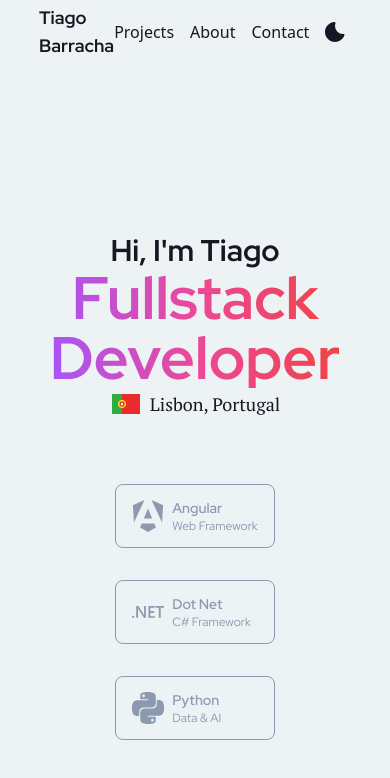
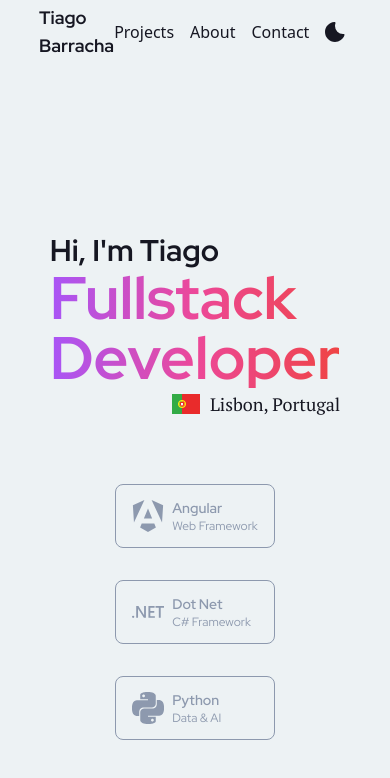
Before and after one commit to tbarracha/tbarracha.github.io, an Angular app: page / in a window 390 px wide. Shown: the top 778 px of the page. Built offline with nearby package versions, Linux system fonts and the light colour scheme; no server answers.

Commit message:
Update page-home.component.html

```diff
--- a/src/app/pages/page-home/page-home.component.html
+++ b/src/app/pages/page-home/page-home.component.html
@@ -11,14 +11,17 @@
 
             <!-- Hello Section -->
             <div class="leading-tight">
-                <h1 class="text-3xl sm:text-5xl font-bold text-center sm:text-left">
+                <h1 class="text-3xl text-left  font-bold sm:text-5xl">
                     Hi, I'm Tiago
                 </h1>
-                <h1 class="text-6xl sm:text-7xl font-bold text-center bg-main-gradient bg-clip-text text-transparent">
-                    Fullstack Developer
-                </h1>
+                <div class="flex text-6xl font-bold bg-main-gradient bg-clip-text text-transparent text-left
+                flex-col space-x-0
+                sm:flex-row sm:space-x-4 sm:space-y-0
+                sm:text-7xl sm:text-center">
+                    <span>Fullstack</span> <span>Developer</span>
+                </div>
 
-                <div class="flex items-center justify-center sm:justify-end space-x-2">
+                <div class="flex items-center justify-end space-x-2">
                     <img src="images/portugal.png" alt="Portugal Flag" class="w-8 h-8" />
                     <p class="text-lg sm:text-xl font-pt-serif">Lisbon, Portugal</p>
                 </div>
@@ -43,7 +46,7 @@
         <!-- Project Section Here -->
 
         <!-- Project Type Selector (sticky) -->
-        <section class="sticky top-0 z-10 py-4 h-10">
+        <section class="sticky top-0 z-10 py-4 h-10 w-full">
             <div class="z-0 absolute -top-1 w-full h-1/2 bg-background">
             </div>
             <div class="z-0 absolute top-0 w-full h-1/2 bg-background shadow-lg shadow-slate-600/20">
```
